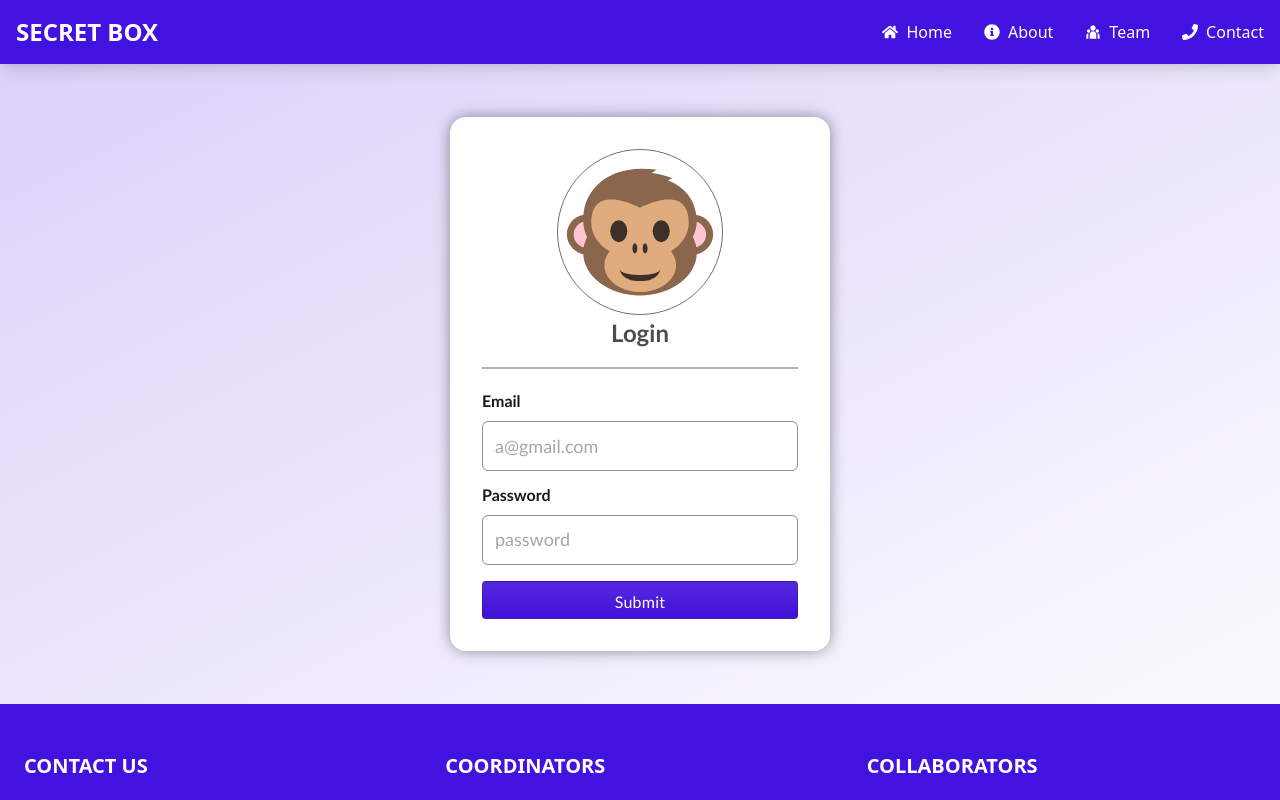
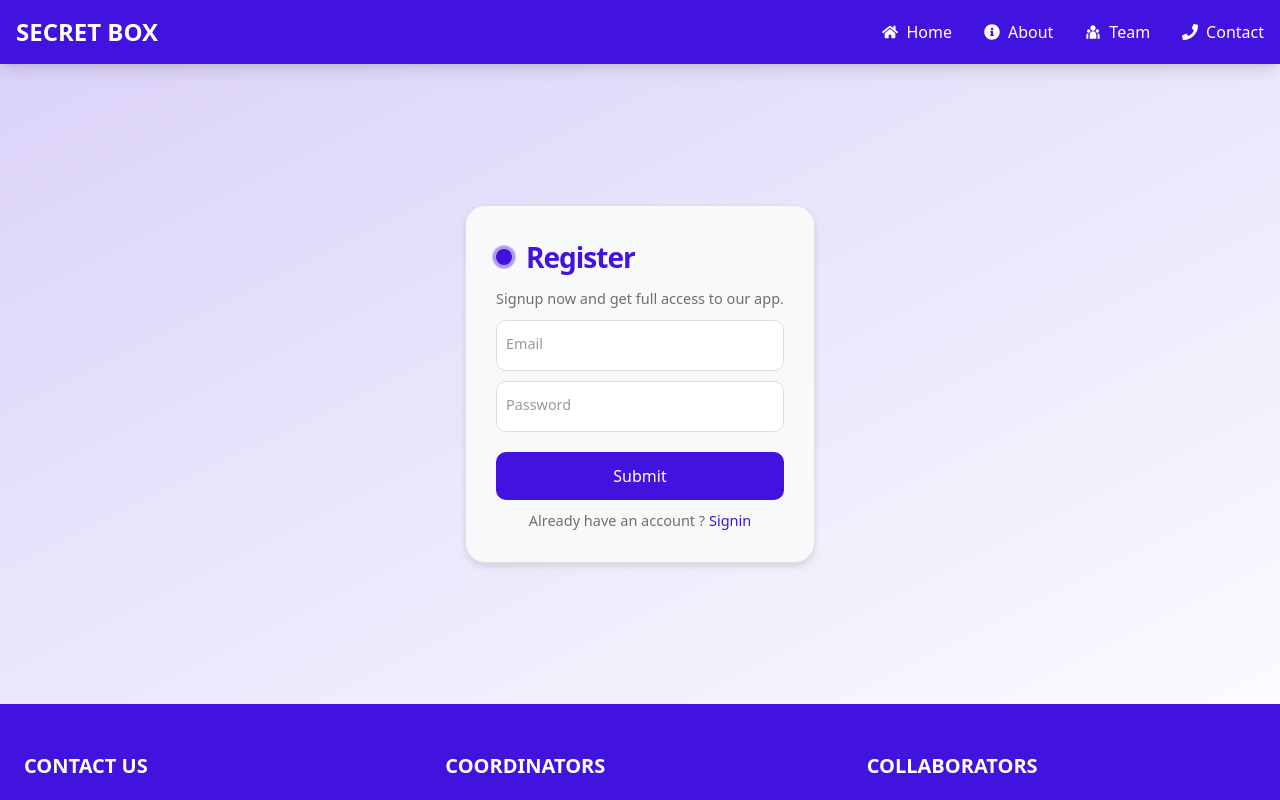
Before and after one commit to AadiJainTikamgarh/Secret-Box, a Next.js app: page /m in a window 1280 px wide. Shown: the top 800 px of the page. Built offline with nearby package versions, Linux system fonts and the light colour scheme.

Commit message:
Fixing sign up form

```diff
--- a/src/app/m/page.jsx
+++ b/src/app/m/page.jsx
@@ -1,5 +1,5 @@
 import React from 'react'
-import LoginForm from '@/Components/LoginForm'
+import Form from '@/Components/Form'
 import Header from '@/Components/Header'
 import Footer from '@/Components/Footer'
 
@@ -8,7 +8,7 @@ const page = () => {
     <div className='min-h-screen'>
      <Header/>
     <div className='flex flex-col justify-center items-center px-4 py-10 bg-gradient-to-br from-[#4212de30] to-[#4212de05] min-h-[80vh]'>
-      <LoginForm/>
+      <Form/>
     </div>
     <Footer/>
     </div>
```
Also changed, not shown: src/app/sign-up/page.jsx (renamed from src/app/signup/page.jsx).
